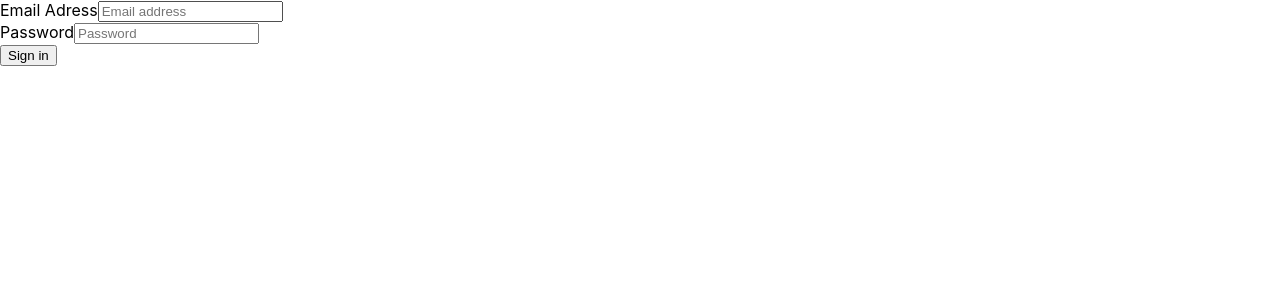
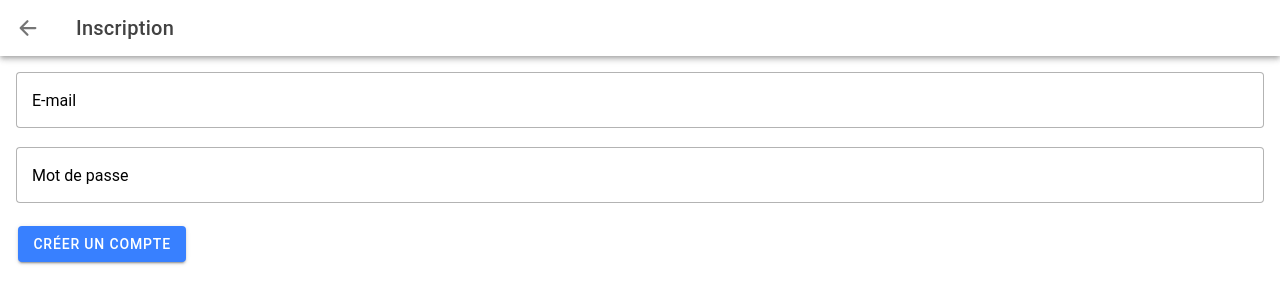
Before and after one commit to Quentin404/boustiflor, a React (Create React App) app: page /signin in a window 1280 px wide. Shown: the top 304 px of the page. Built offline with nearby package versions, Linux system fonts and the light colour scheme.

Commit message:
ionic merge

```diff
--- a/src/UserAccount/AuthDetails.jsx
+++ b/src/UserAccount/AuthDetails.jsx
@@ -1,6 +1,16 @@
-import { useEffect, useState } from "react";
+import React, { useEffect, useState } from "react";
 import { getAuth, onAuthStateChanged, signOut } from "firebase/auth";
 import { auth } from "../firebase/firebase";
+import {IonIcon, IonItem, IonLabel, IonList, IonPopover} from "@ionic/react";
+import {
+  addOutline,
+  leafOutline,
+  logInOutline,
+  logOutOutline,
+  personAddOutline,
+  personCircleOutline
+} from "ionicons/icons";
+import {Link} from "react-router-dom";
 
 const AuthDetails = () => {
   const [authUser, setAuthUser] = useState(null);
@@ -27,17 +37,51 @@ const AuthDetails = () => {
   };
 
   return (
-    <div>
+    <>
       {authUser ? (
         <>
-          <p>{`Signed In as ${authUser.email}`}</p>
-          <button onClick={userSignOut}>Sign Out</button>
-          <button>Add Plant</button>
+          <IonItem slot="primary" id="add-plant" button={true} lines="none">
+            <IonIcon icon={addOutline} />
+          </IonItem>
+          <IonPopover trigger="add-plant" triggerAction="click">
+            <IonList>
+              <Link to="/add">
+                <IonItem button={true} lines="none">
+                  <IonIcon slot="start" icon={leafOutline}></IonIcon>Ajouter une plante
+                </IonItem>
+              </Link>
+            </IonList>
+          </IonPopover>
+          <IonItem slot="secondary" id="account-options" button={true} lines="none">
+            <IonIcon icon={personCircleOutline} />
+          </IonItem>
+          <IonPopover trigger="account-options" triggerAction="click">
+            <IonList>
+              <IonItem>
+                <IonLabel>{`Connecté : ${authUser.email}`}</IonLabel>
+              </IonItem>
+                <IonItem button={true} onClick={userSignOut}><IonIcon slot="start" icon={logOutOutline}></IonIcon>Déconnexion</IonItem>
+            </IonList>
+          </IonPopover>
         </>
       ) : (
-        <p>Signed Out</p>
+          <>
+            <IonItem slot="primary" id="account-options" button={true} lines="none">
+              <IonIcon icon={personCircleOutline} />
+            </IonItem>
+            <IonPopover trigger="account-options" triggerAction="click">
+              <IonList>
+                <Link to="/login">
+                  <IonItem button={true}><IonIcon slot="start" icon={logInOutline}></IonIcon>Se connecter</IonItem>
+                </Link>
+                <Link to="/signin">
+                  <IonItem button={true} lines="none"><IonIcon slot="start" icon={personAddOutline}></IonIcon>S'inscrire</IonItem>
+                </Link>
+              </IonList>
+            </IonPopover>
+          </>
       )}
-    </div>
+    </>
   );
 };
 
--- a/src/UserAccount/Login.jsx
+++ b/src/UserAccount/Login.jsx
@@ -1,5 +1,17 @@
 import { getAuth, signInWithEmailAndPassword } from "firebase/auth";
-import { useState } from "react";
+import React, { useState } from "react";
+import {
+  IonButton,
+  IonContent,
+  IonHeader,
+  IonIcon,
+  IonInput,
+  IonItem,
+  IonTitle,
+  IonToolbar
+} from "@ionic/react";
+import {arrowBackOutline} from "ionicons/icons";
+import {useHistory} from "react-router-dom";
 
 const Login = () => {
   let auth = "";
@@ -7,6 +19,7 @@ const Login = () => {
   const [password, setPassword] = useState('');
   const [isPending, setIsPending] = useState(false);
   const [error, setError] = useState(null);
+  const history = useHistory();
 
   const handleSubmit = (e) => {
     e.preventDefault();
@@ -20,6 +33,7 @@ const Login = () => {
         console.log(userCredential);
         //const user = userCredential.user;
         setIsPending(false);
+        history.push("/");
       })
       .catch((error) => {
         console.log(error);
@@ -36,23 +50,50 @@ const Login = () => {
       })
   }
 
+  const backToHome = () => {
+    history.push("/")
+  }
+
   return (
-    <form className="login">
-      <div>
-        <label htmlFor="email-address">Email Adress</label>
-        <input id="email-address" name="email" type="email" required placeholder="Email address" onChange={(e) => setEmail(e.target.value)} />
-      </div>
-      <div>
-        <label htmlFor="password">Password</label>
-        <input id="password" name="password" type="password" required placeholder="Password" onChange={(e) => setPassword(e.target.value)} />
-      </div>
-      {error && <div className="error">{error}</div>}
-      <div>
-        <button onClick={handleSubmit} disabled={isPending}>
-          {isPending ? 'Logging in...' : 'Log in'}
-        </button>
-      </div>
-    </form>
+      <>
+        <IonHeader>
+          <IonToolbar>
+
+            <IonItem slot="start" id="add-plant" button={true} onClick={backToHome} lines="none">
+              <IonIcon icon={arrowBackOutline} />
+            </IonItem>
+            <IonTitle>Connexion</IonTitle>
+          </IonToolbar>
+        </IonHeader>
+        <IonContent className="ion-padding">
+          <form className="login">
+
+            <IonInput
+                required
+                type="email"
+                label="E-mail"
+                fill="outline"
+                labelPlacement="floating"
+                onIonChange={(e) => setEmail(e.target.value)}>
+            </IonInput>
+            <br/>
+            <IonInput
+                required
+                type="password"
+                label="Mot de passe"
+                fill="outline"
+                labelPlacement="floating"
+                onIonChange={(e) => setPassword(e.target.value)}>
+            </IonInput>
+
+            {error && <div className="error">{error}</div>}
+            <br/>
+            <IonButton onClick={handleSubmit} disabled={isPending}>
+              {isPending ? 'Connexion...' : 'Connexion'}
+            </IonButton>
+          </form>
+        </IonContent>
+      </>
   );
 }
 
--- a/src/UserAccount/SignIn.jsx
+++ b/src/UserAccount/SignIn.jsx
@@ -1,5 +1,8 @@
 import { getAuth, createUserWithEmailAndPassword } from "firebase/auth";
-import { useState } from "react";
+import React, { useState } from "react";
+import {IonButton, IonContent, IonHeader, IonIcon, IonInput, IonItem, IonTitle, IonToolbar} from "@ionic/react";
+import {arrowBackOutline} from "ionicons/icons";
+import {useHistory} from "react-router-dom";
 
 const SignIn = () => {
   let auth = "";
@@ -7,6 +10,7 @@ const SignIn = () => {
   const [password, setPassword] = useState('');
   const [isPending, setIsPending] = useState(false);
   const [error, setError] = useState(null);
+  const history = useHistory();
 
   const validateEmail = (email) => {
     const emailRegex = /^[^\s@]+@[^\s@]+\.[^\s@]+$/;
@@ -39,6 +43,7 @@ const SignIn = () => {
         console.log(userCredential);
         //const user = userCredential.user;
         setIsPending(false);
+        history.push("/");
       })
       .catch((error) => {
         console.log(error);
@@ -52,23 +57,50 @@ const SignIn = () => {
       })
   }
 
+  const backToHome = () => {
+    history.push("/")
+  }
+
   return (
-    <form className="signin">
-      <div>
-        <label htmlFor="email-address">Email Adress</label>
-        <input id="email-address" name="email" type="email" required placeholder="Email address" onChange={(e) => setEmail(e.target.value)} />
-      </div>
-      <div>
-        <label htmlFor="password">Password</label>
-        <input id="password" name="password" type="password" required placeholder="Password" onChange={(e) => setPassword(e.target.value)} />
-      </div>
-      {error && <div className="error">{error}</div>}
-      <div>
-        <button onClick={handleSubmit} disabled={isPending}>
-          {isPending ? 'Signing in...' : 'Sign in'}
-        </button>
-      </div>
-    </form>
+      <>
+        <IonHeader>
+          <IonToolbar>
+            <IonItem slot="start" id="add-plant" button={true} onClick={backToHome} lines="none">
+              <IonIcon icon={arrowBackOutline} />
+            </IonItem>
+            <IonTitle>Inscription</IonTitle>
+          </IonToolbar>
+        </IonHeader>
+        <IonContent className="ion-padding">
+          <form className="signin">
+
+            <IonInput
+                required
+                type="email"
+                label="E-mail"
+                fill="outline"
+                labelPlacement="floating"
+                onIonChange={(e) => setEmail(e.target.value)}>
+            </IonInput>
+            <br/>
+            <IonInput
+                required
+                type="password"
+                label="Mot de passe"
+                fill="outline"
+                labelPlacement="floating"
+                onIonChange={(e) => setPassword(e.target.value)}>
+            </IonInput>
+
+            {error && <div className="error">{error}</div>}
+            <br/>
+            <IonButton onClick={handleSubmit} disabled={isPending}>
+              {isPending ? 'Inscription...' : 'Créer un compte'}
+            </IonButton>
+          </form>
+
+        </IonContent>
+      </>
   );
 }
 
--- a/src/components/Header.jsx
+++ b/src/components/Header.jsx
@@ -1,15 +1,10 @@
 import {
     IonHeader,
-    IonIcon,
-    IonItem,
-    IonList,
-    IonPopover,
     IonTitle,
     IonToolbar
 } from "@ionic/react";
-import {Link} from "react-router-dom";
 import React from "react";
-import {addOutline, leafOutline, personCircleOutline} from "ionicons/icons";
+import AuthDetails from "../UserAccount/AuthDetails";
 
 export function Header() {
 
@@ -17,31 +12,7 @@ export function Header() {
         <IonHeader>
             <IonToolbar>
                 <IonTitle slot="start">Boustiflor</IonTitle>
-                <IonItem slot="primary" id="add-plant" button={true} lines="none">
-                    <IonIcon icon={addOutline} />
-                </IonItem>
-                <IonPopover trigger="add-plant" triggerAction="click">
-                    <IonList>
-                        <Link to="/add">
-                            <IonItem button={true} lines="none">
-                                <IonIcon slot="start" icon={leafOutline}></IonIcon>Ajouter une plante
-                            </IonItem>
-                        </Link>
-                    </IonList>
-                </IonPopover>
-                <IonItem slot="secondary" id="account-options" button={true} lines="none">
-                    <IonIcon icon={personCircleOutline} />
-                </IonItem>
-                <IonPopover trigger="account-options" triggerAction="click">
-                    <IonList>
-                        <Link to="/login">
-                            <IonItem button={true}>Se connecter</IonItem>
-                        </Link>
-                        <Link to="/signin">
-                            <IonItem button={true} lines="none">S'inscrire</IonItem>
-                        </Link>
-                    </IonList>
-                </IonPopover>
+                <AuthDetails/>
             </IonToolbar>
         </IonHeader>
     )
```
